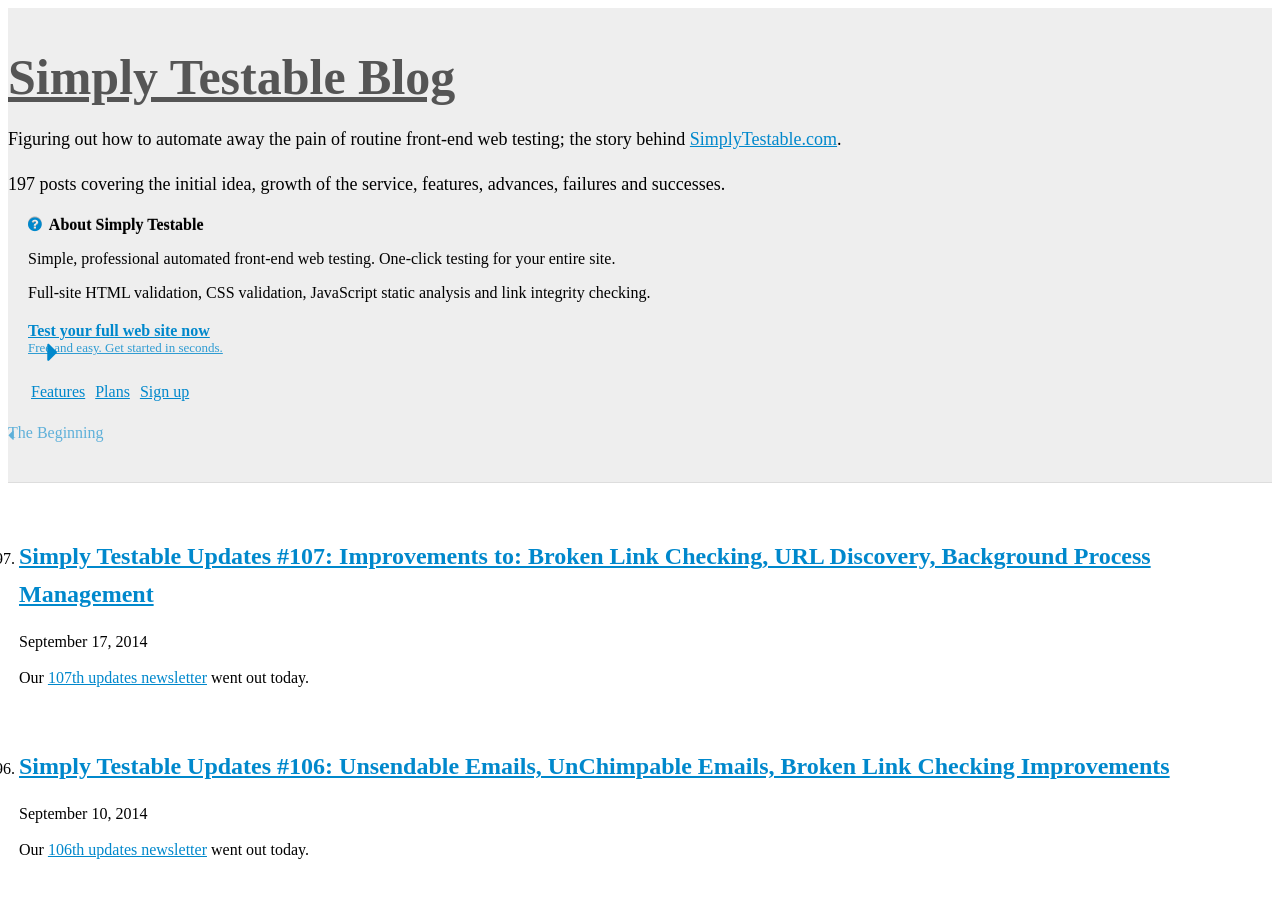
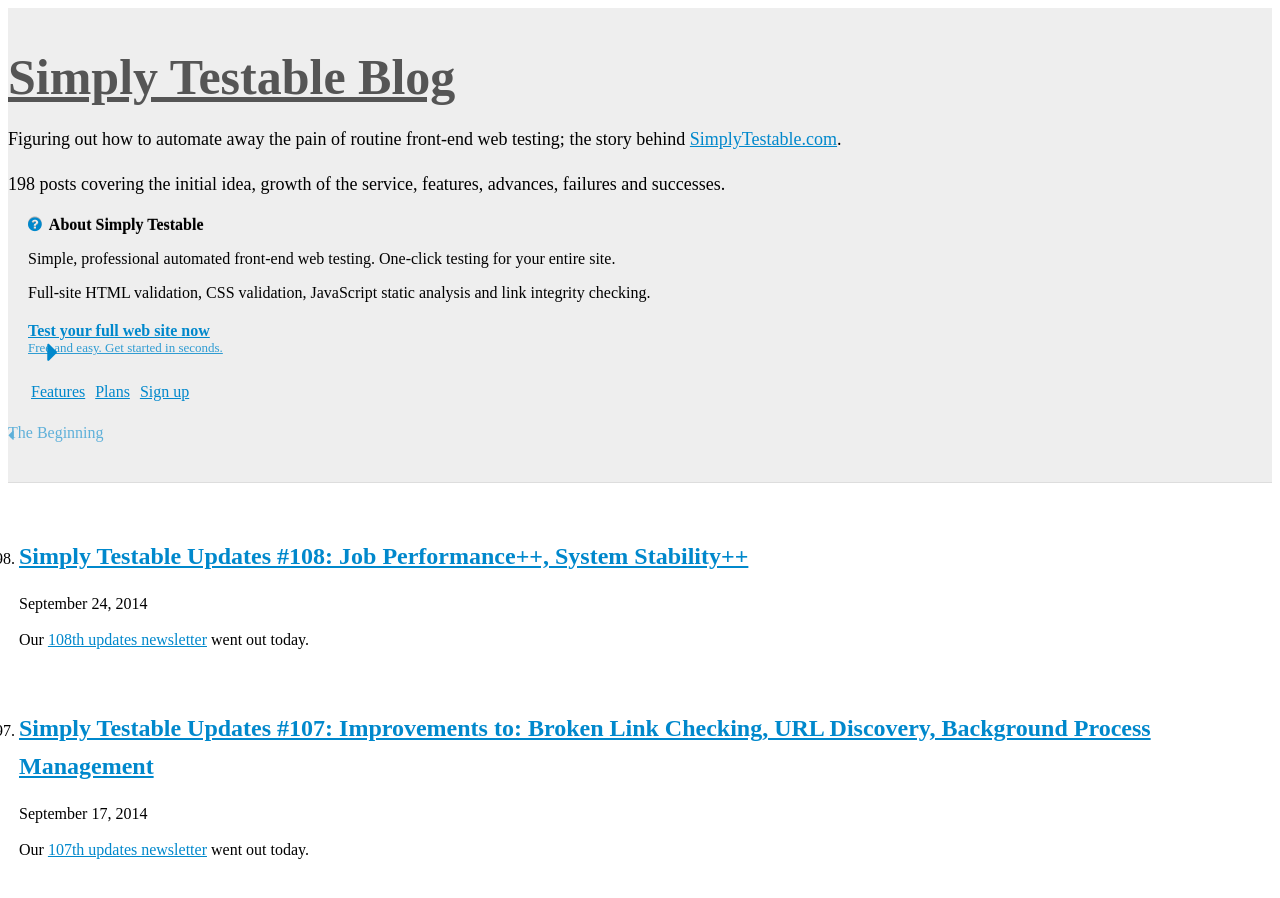
Before and after one commit to webignition/blog.simplytestable.com, a Jekyll site: the page built from archive/index.html, in a window 1280 px wide and 900 px high. Built offline with Jekyll 4.4.1, drawn with Linux system fonts in a browser that asks for light colours; nearby versions of some CDN libraries; comment, search, counter and statistics services are not loaded; a style sheet for code colours, icons or effects is not loaded; some of the changed text lies outside the part shown.

Commit message:
108th newsletter notification

```diff
--- a/archive/index.html
+++ b/archive/index.html
@@ -6,6 +6,28 @@ is_archive: true
 <ol class="archive">
 
 
+    <li value="198">
+        <h2><a href="/simply-testable-updates-108/">Simply Testable Updates #108: Job Performance++, System Stability++ </a></h2>
+        <p class="post-date">September 24, 2014</p>
+
+
+
+
+
+
+
+
+
+    <p>
+        Our <a href="http://us5.campaign-archive2.com/?u=ac75e33d993d2b502e333ddd0&amp;id=5ffacff681">108th updates newsletter</a> went out today.
+    </p>
+
+
+
+
+    </li>
+
+
     <li value="197">
         <h2><a href="/simply-testable-updates-107/">Simply Testable Updates #107: Improvements to: Broken Link Checking, URL Discovery, Background Process Management </a></h2>
         <p class="post-date">September 17, 2014</p>
```
Also changed, not shown: _posts/2014/2014-09-24-simply-testable-updates-108.html (added, +15 -0 lines).
